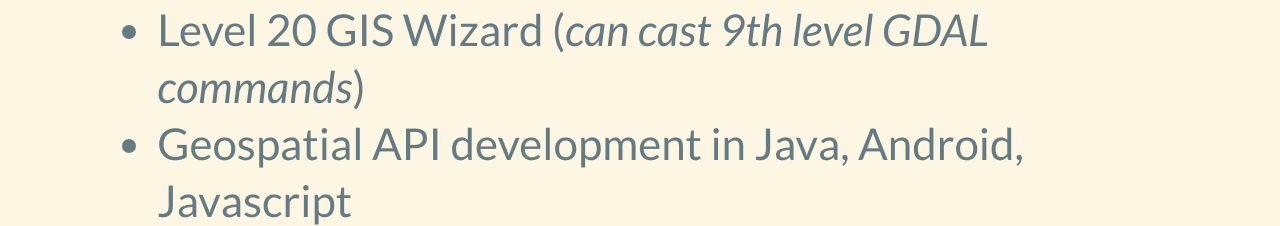
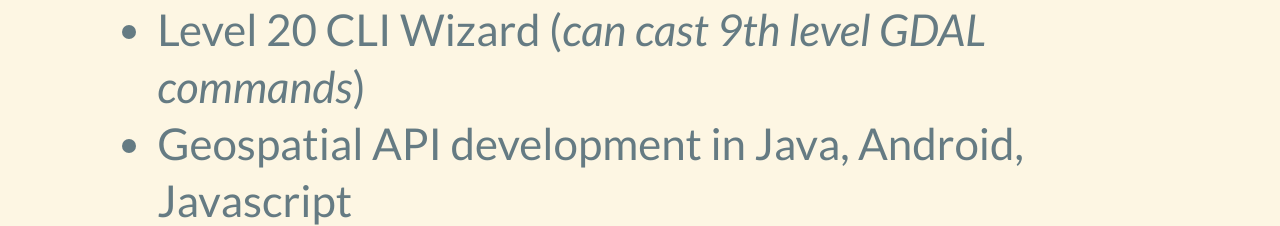
Before and after one commit to stevendlander/foss4g2017, a plain HTML site: page index.html in a window 1280 px wide. Both pictures are taken after a click on the button 1251 px from the left and 734 px from the top of the page. Shown: the part 337-563 px from the top of the page. Drawn offline with Linux system fonts and the light colour scheme.

Commit message:
Adding speaker notes

```diff
--- a/index.html
+++ b/index.html
@@ -4,7 +4,7 @@
         <meta charset="utf-8">
         <meta name="viewport" content="width=device-width, initial-scale=1.0, maximum-scale=1.0, user-scalable=no">
 
-        <title>reveal.js</title>
+        <title>FOSS4G Boston 2017</title>
 
         <link rel="stylesheet" href="css/reveal.css">
         <link rel="stylesheet" href="css/theme/solarized.css">
@@ -30,7 +30,14 @@
                         #### FOSS4G Boston 2017
 
                         Note:
-                        hooooo
+                        Hello everyone and thanks for attending my presentation
+                        on geospatial containers and how they can help you
+                        develop, deploy, and manage applications more easily.
+                        In this talk I hope to make clear why containers are
+                        popular in software development but also underscore the
+                        ways in which Docker and programs like it can reduce
+                        rework and cut mundane tasks from your workflows.
+                        Let's begin.
                     </textarea>
                 </section>
                 <section data-markdown data-separator="---" id="intro">
@@ -40,7 +47,7 @@
                         * Software Architect @ [Reinventing Geospatial, Inc.
                         (RG<span style="text-transform:
                             lowercase;">i</span>)](http://rgi-corp.com)
-                        * Level 20 GIS Wizard (_can cast 9th level GDAL commands_)
+                        * Level 20 CLI Wizard (_can cast 9th level GDAL commands_)
                         * Geospatial API development in Java, Android, Javascript
                         * My [GitHub](https://github.com/stevendlander) and
                         [GitLab](https://gitlab.com/stevendlander)
@@ -48,6 +55,15 @@
                         [previous](https://github.com/GitHubRGI/FOSS4G-Seoul-2015/blob/master/Friday/1125-1150_BuildingCI/BuildingCI.pdf)
                         [talks](https://github.com/GitHubRGI/FOSS4G-Seoul-2015/blob/master/Thursday/1125-1150_OGCGeoPackageInPractice/OGCGeoPackageInPractice.pdf)
                         from FOSS4G Seoul 2015
+
+                        Note:
+                        Once again my name is Steve Lander, and I have been in the
+                        geospatial domain for going on 7 years now in various
+                        roles, most recently as a project technical lead and
+                        architect.  Applied research is a good way of
+                        describing the sorts of projects I have been working on
+                        recently, for example, API development for tile
+                        caching and storage.
                         ---
                         ### Outline
 
@@ -55,6 +71,15 @@
                         * Ok...what are some ways I can make one?  How do I get
                         started?
                         * What are some more advanced topics?
+
+                        Note:
+                        What will we be discussing today: How are containers
+                        fundamentally different from other technologies and why
+                        is that a good thing?  What are some easy ways to get
+                        started making containers that help me do my job?  And
+                        finally, for those of you well-versed in Docker and
+                        similar programs already, what are some advanced topics
+                        to take you further.
                     </textarea>
                 </section>
                 <section data-markdown data-separator="---" id="use_cases">
```
